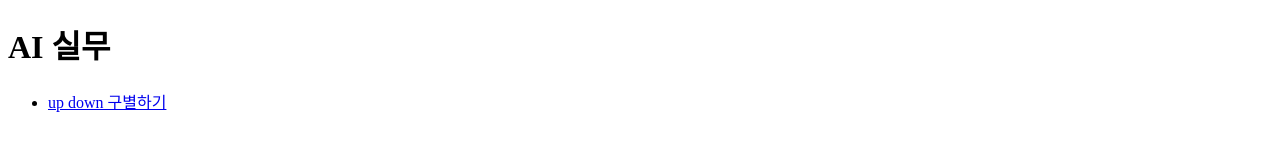
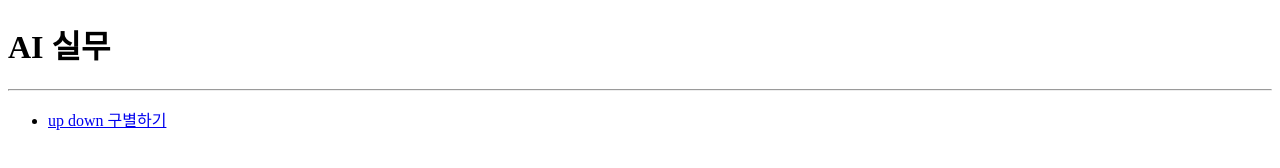
Before and after one commit to whitedwarf2/whitedwarf2.com, a plain HTML site: page index.html in a window 1280 px wide. Drawn offline with Linux system fonts and the light colour scheme.

Commit message:
Update index.html

```diff
--- a/index.html
+++ b/index.html
@@ -7,7 +7,7 @@
     <title>강문호 Home Page</title>
 </head>
 <body>
-  <h1> AI 실무 </h1>
+  <h1> AI 실무 </h1><hr>
   <ul>
       <li><a href="https://teachablemachine.withgoogle.com/models/4Ilf6Wp_G/">up down 구별하기</a></li>
    </ul>
```
